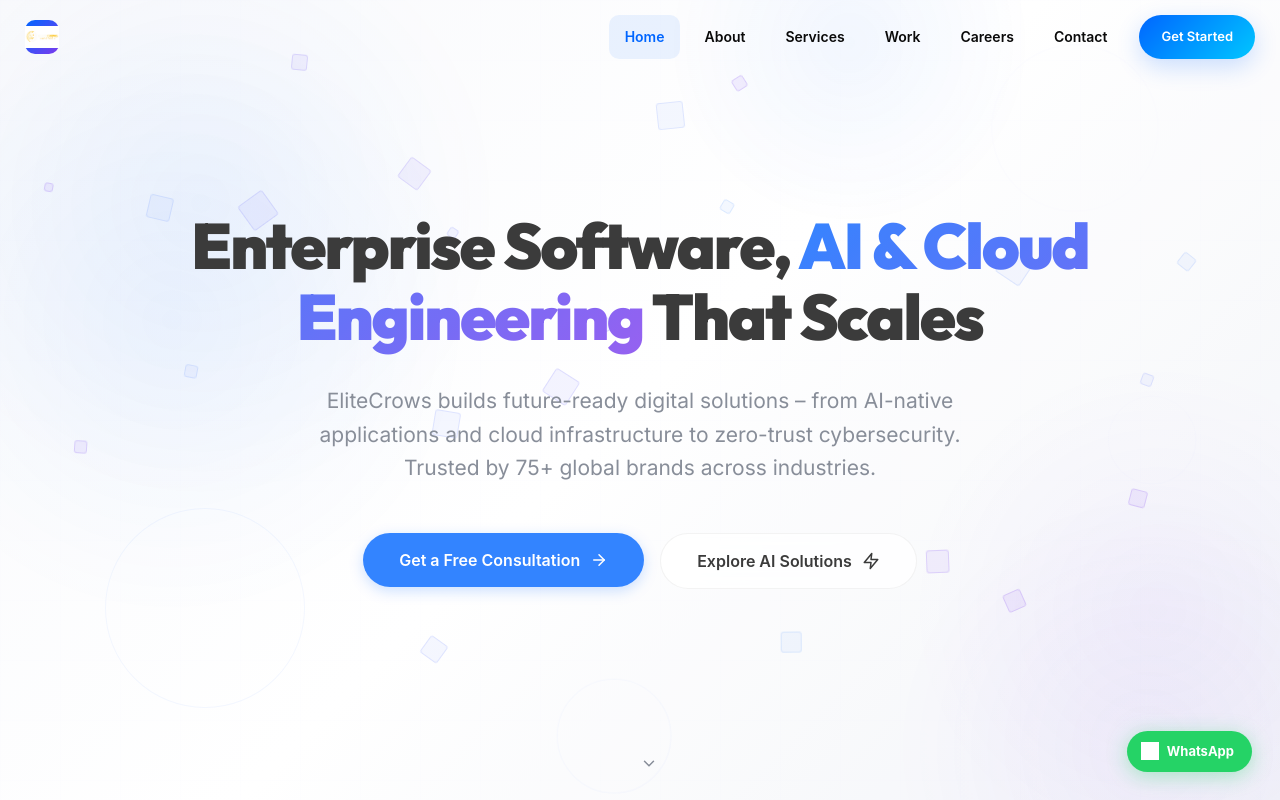
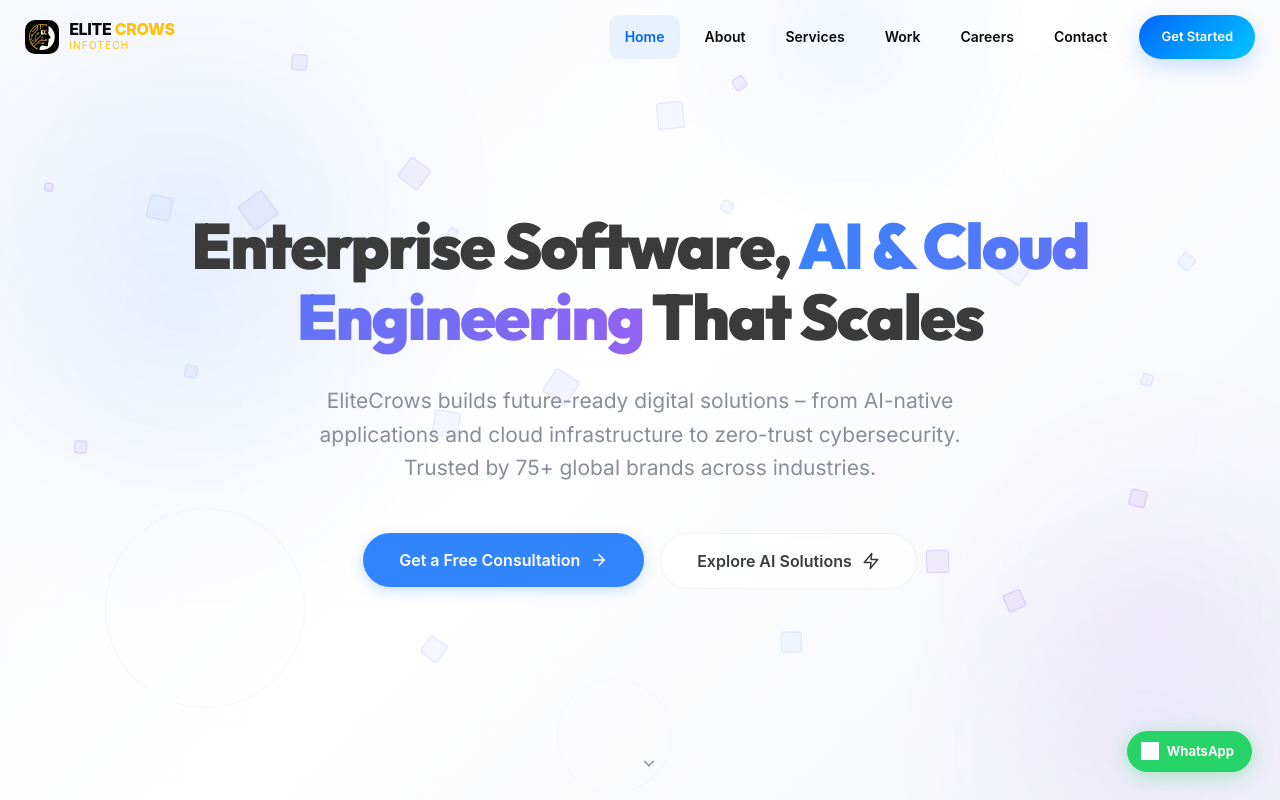
Before and after one commit to iamdharanish/elitecrows, a React (Vite) app: page / in a window 1280 px wide. Shown: the top 800 px of the page. Built offline with nearby package versions, Linux system fonts and the light colour scheme; grey boxes are pictures that could not be loaded.

Commit message:
Refactor Navigation component styles and logo
Updated logo and navigation styles, including color changes.

```diff
--- a/src/components/Navigation.tsx
+++ b/src/components/Navigation.tsx
@@ -78,10 +78,12 @@
     return () => document.removeEventListener('keydown', handleEsc)
   }, [mobileOpen])
 
-  // FIX: close menu immediately, then let React Router navigate
   const handleMobileLinkClick = () => {
     setMobileOpen(false)
   }
+
+  // Yellow color for Crows and Infotech
+  const yellow = '#FFC107'
 
   return (
     <nav
@@ -115,22 +117,23 @@
         }}
       >
         <div style={{ display: 'flex', alignItems: 'center', justifyContent: 'space-between', height: '72px' }}>
-          {/* Logo - only the icon, no text, raw image (filter removed) */}
+          {/* Logo with black background */}
           <Link
             to="/"
             style={{
               textDecoration: 'none',
               display: 'flex',
               alignItems: 'center',
+              gap: '10px',
               minHeight: '44px',
             }}
           >
+            {/* Black background wrapper for logo */}
             <div
               style={{
-                width: '34px',
-                height: '34px',
-                background: 'linear-gradient(135deg, #0066FF 0%, #7C3AED 100%)',
+                background: '#000000',
                 borderRadius: '10px',
+                padding: '4px',
                 display: 'flex',
                 alignItems: 'center',
                 justifyContent: 'center',
@@ -138,11 +141,38 @@
               }}
             >
               <img
-                src="/ECL.png"
+                src="/eclogo.png"
                 alt="EliteCrows logo"
-                style={{ height: '22px' }}
+                style={{
+                  height: '26px',
+                  width: 'auto',
+                  display: 'block',
+                }}
                 onError={(e) => (e.currentTarget.style.display = 'none')}
               />
+            </div>
+            <div>
+              <div
+                style={{
+                  fontSize: 'clamp(14px, 4vw, 16px)',
+                  fontWeight: 800,
+                  color: cssVars.textPrimary,
+                  lineHeight: 1.1,
+                  letterSpacing: '-0.02em',
+                }}
+              >
+                ELITE<span style={{ color: yellow }}> CROWS</span>
+              </div>
+              <div
+                style={{
+                  fontSize: 'clamp(8px, 2.5vw, 10px)',
+                  color: yellow, // changed to yellow
+                  letterSpacing: '0.12em',
+                  textTransform: 'uppercase',
+                }}
+              >
+                Infotech
+              </div>
             </div>
           </Link>
 
@@ -308,7 +338,6 @@
                 )
               })}
 
-              {/* Get Started CTA */}
               <motion.div
                 initial={{ opacity: 0, x: -8 }}
                 animate={{ opacity: 1, x: 0 }}
```
